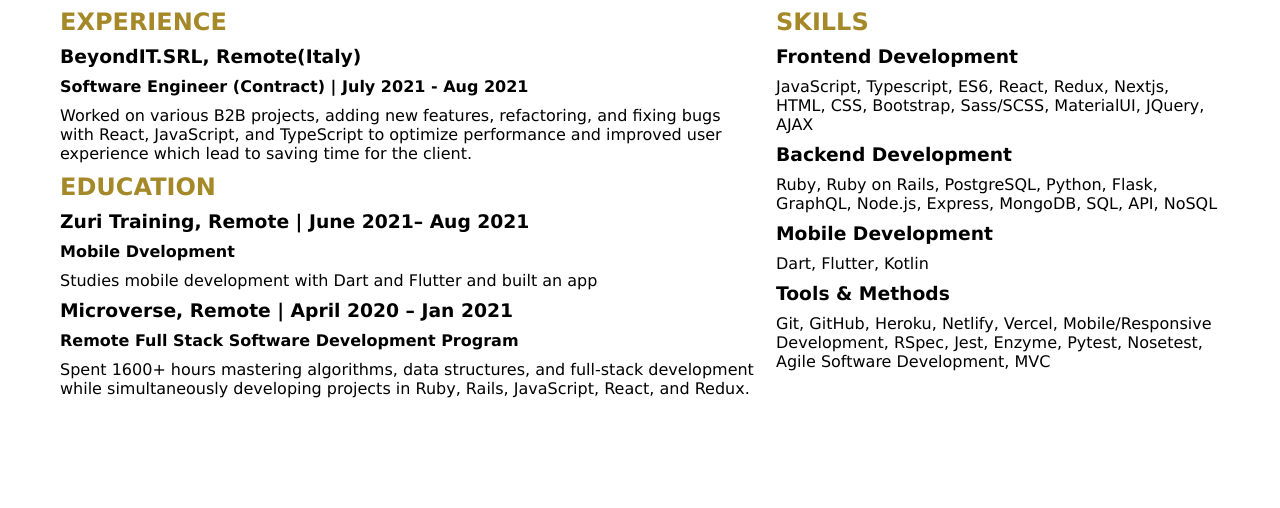
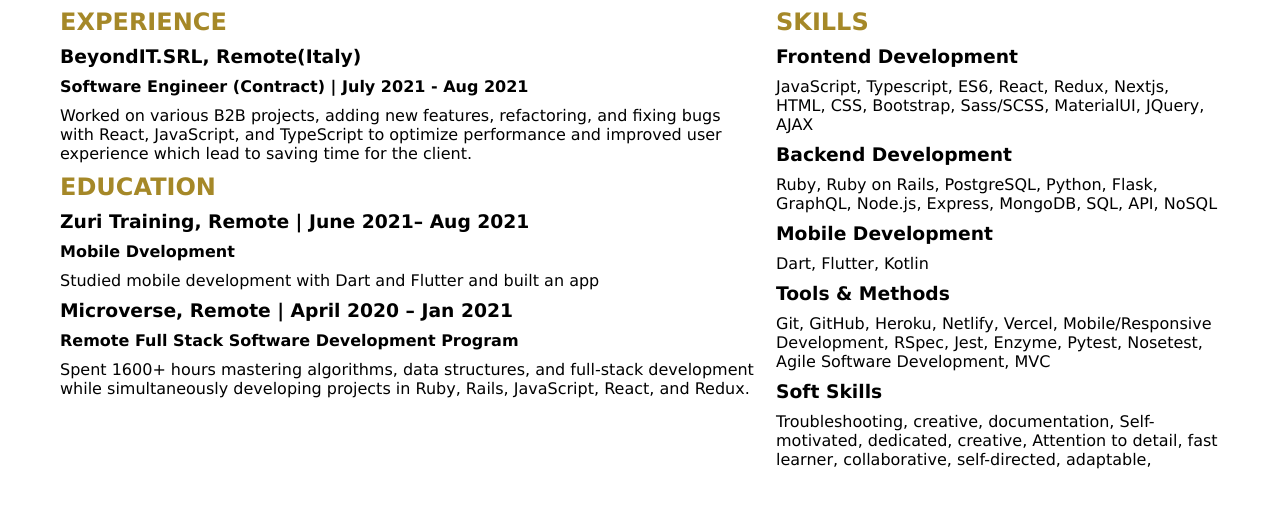
Before and after one commit to paulzay/stage2, a plain HTML site: page index.html in a window 1280 px wide. Shown: the part 116-624 px from the top of the page. Drawn offline with Linux system fonts and the light colour scheme.

Commit message:
add section

```diff
--- a/index.css
+++ b/index.css
@@ -34,9 +34,7 @@
 .main__left{
   width: 60%;
 }
-.main__right h2{
 
-}
 .exp h2, .edu h2, .main__right h2{
   color: #a58828;
   margin: 10px 0;
--- a/index.html
+++ b/index.html
@@ -36,7 +36,7 @@
       <div class="">
         <h3>Zuri Training, Remote | June 2021– Aug 2021</h3>
         <h4>Mobile Dvelopment</h4>
-        <p>Studies mobile development with Dart and Flutter and built an app</p>
+        <p>Studied mobile development with Dart and Flutter and built an app</p>
       </div>
       <div class="">
         <h3>Microverse, Remote | April 2020 – Jan 2021</h3>
@@ -64,6 +64,10 @@
       <p>Git, GitHub, Heroku, Netlify, Vercel, Mobile/Responsive Development, RSpec, Jest, Enzyme, Pytest, Nosetest, Agile Software Development, MVC
       </p>
     </div>
+    <div class="prf">
+      <h3>Soft Skills</h3>
+      <p>Troubleshooting, creative, documentation, Self-motivated, dedicated, creative,  Attention to detail, fast learner, collaborative, self-directed, adaptable,</p>
+    </div>
   </div>
 </main>
 </body>
```
